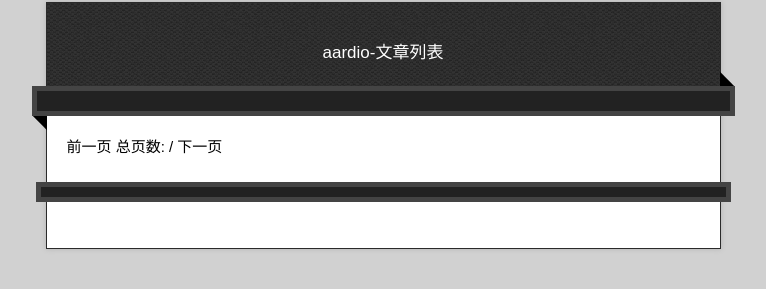
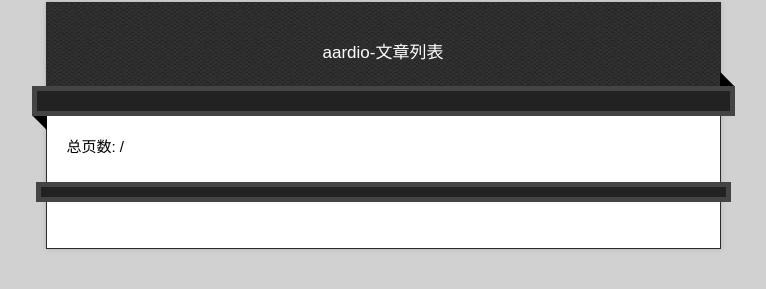
Before and after one commit to ztmdnike/aardio, a Jekyll site: the page built from index.html, in a window 1280 px wide. Shown: the part 128-417 px from the top of the page, without its empty margins (257-1023 px from the left). Built offline with Jekyll 4.4.1, drawn with Linux system fonts in a browser that asks for light colours.

Commit message:
Update index.html

```diff
--- a/index.html
+++ b/index.html
@@ -6,20 +6,16 @@
 
 <!-- 遍历分页后的文章 -->
 {% for post in paginator.posts %}
-<h1><a href="/aardio{{ post.url }}">*{{ post.description }}--{{ post.url }}</a></h1>
+<h1><a href="/aardio{{ post.url }}">{{ post.description }}--{{ post.url }}</a></h1>
 {% endfor %}
 
 <!-- 分页链接 -->
 <div class="pagination">
+ <span class="page_number ">总页数: {{ paginator.page }} / {{ paginator.total_pages }}</span>
 {% if paginator.previous_page %}
-<a href="/page{{ paginator.previous_page }}" class="previous">前一页</a>
-{% else %}
-<span class="previous">前一页</span>
+<a href="/aardio/page{{ paginator.previous_page }}" class="previous">上一页</a>
 {% endif %}
-<span class="page_number ">总页数: {{ paginator.page }} / {{ paginator.total_pages }}</span>
 {% if paginator.next_page %}
 <a href="/aardio/page{{ paginator.next_page }}" class="next">下一页</a>
-{% else %}
-<span class="next ">下一页</span>
 {% endif %}
 </div>
```
